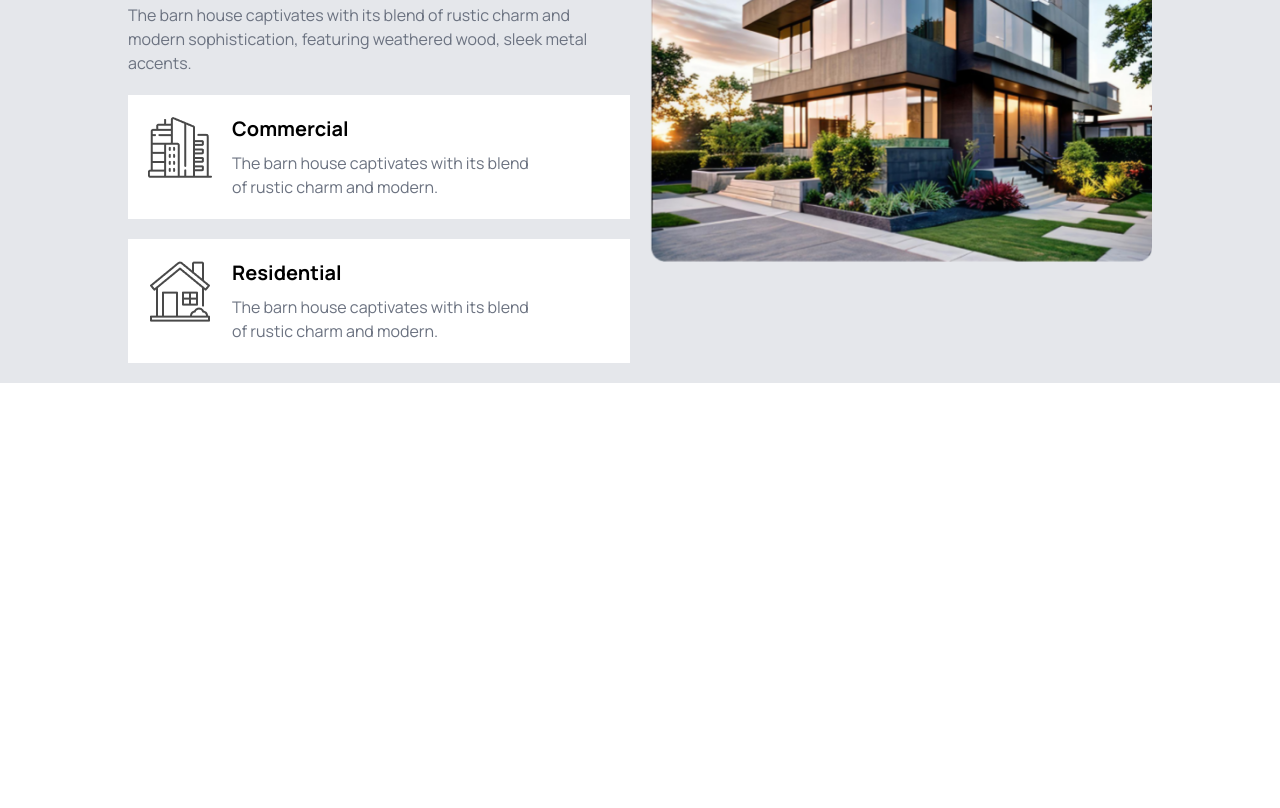
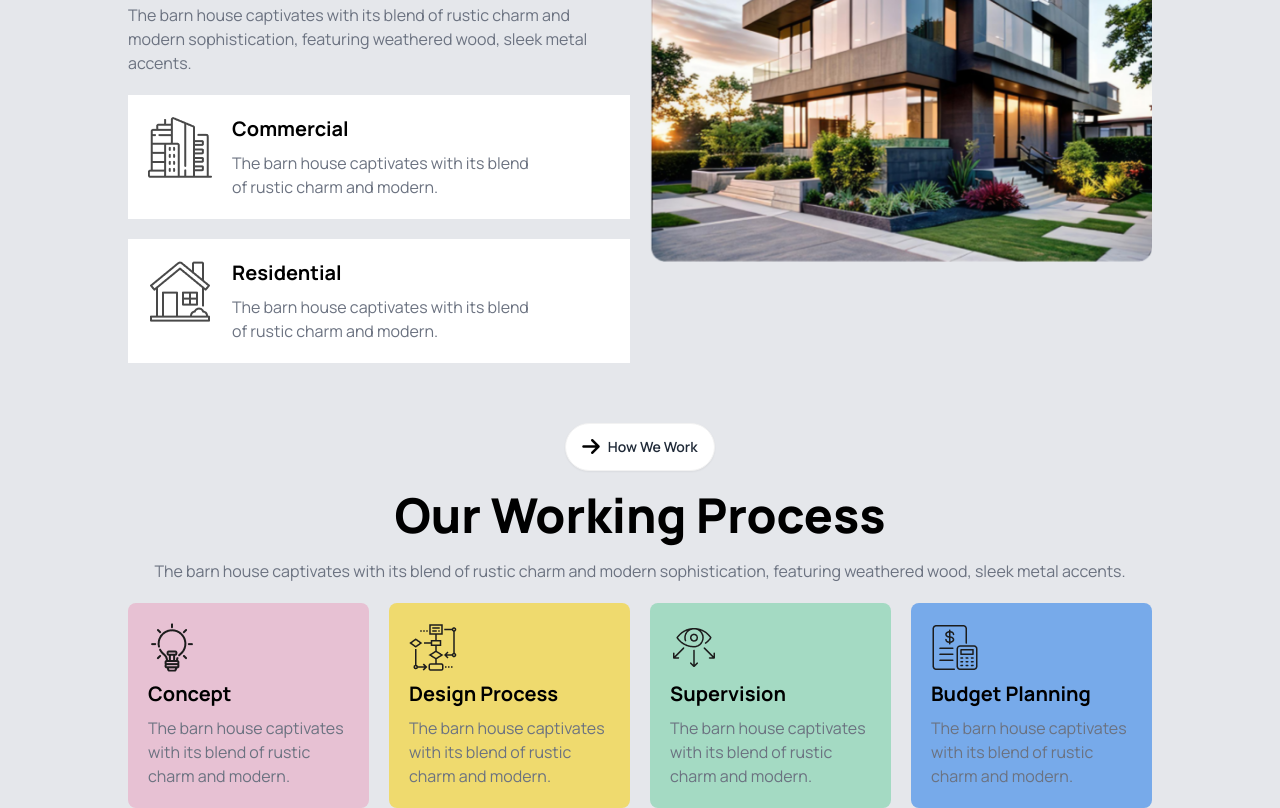
Before and after one commit to Arnob114348/Assignment-3, a plain HTML site: page index.html in a window 1280 px wide. Shown: the part 899-1707 px from the top of the page. Before the commit the page ends 1282 px from the top, so only its background shows below. Drawn offline with nearby package versions, Linux system fonts and the light colour scheme.

Commit message:
how we work

```diff
--- a/index.html
+++ b/index.html
@@ -110,6 +110,39 @@
                 </div>
             </div>
         </section>
+        <section class="mt-10 px-5 lg:px-32">
+            <div>
+                <div class="text-center">
+                    <button class="btn bg-white rounded-full"><i class="fa-solid fa-arrow-right text-black text-xl"></i>How We Work</button>
+                </div>
+                <h1 class="font-black text-5xl text-black mb-5 mt-5 text-center">
+                    Our Working Process
+                </h1>
+                <p class="text-gray-500 mb-5 text-center">The barn house captivates with its blend of rustic charm and modern sophistication, featuring weathered wood, sleek metal accents.</p>
+                <div class="grid grid-cols-1 md:grid-cols-2 lg:grid-cols-4 gap-5">
+                    <div class="p-5 bg-[#E7C1D3] rounded-lg">
+                        <img src="./assets/concept.png" alt="">
+                        <h3 class="font-bold text-black text-xl mt-2 mb-2">Concept</h3>
+                        <p class="text-gray-500">The barn house captivates with its blend of rustic charm and modern.</p>
+                    </div>
+                    <div class="p-5 bg-[#EFDA6E] rounded-lg">
+                        <img src="./assets/flow-chart.png" alt="">
+                        <h3 class="font-bold text-black text-xl mt-2 mb-2">Design Process</h3>
+                        <p class="text-gray-500">The barn house captivates with its blend of rustic charm and modern.</p>
+                    </div>
+                    <div class="p-5 bg-[#A4DAC3] rounded-lg">
+                        <img src="./assets/vision.png" alt="">
+                        <h3 class="font-bold text-black text-xl mt-2 mb-2">Supervision</h3>
+                        <p class="text-gray-500">The barn house captivates with its blend of rustic charm and modern.</p>
+                    </div>
+                    <div class="p-5 bg-[#77AAEA] rounded-lg">
+                        <img src="./assets/budget-planning.png" alt="">
+                        <h3 class="font-bold text-black text-xl mt-2 mb-2">Budget Planning</h3>
+                        <p class="text-gray-500">The barn house captivates with its blend of rustic charm and modern.</p>
+                    </div>
+                </div>
+            </div>
+        </section>
     </main>
     <footer>
 
```
